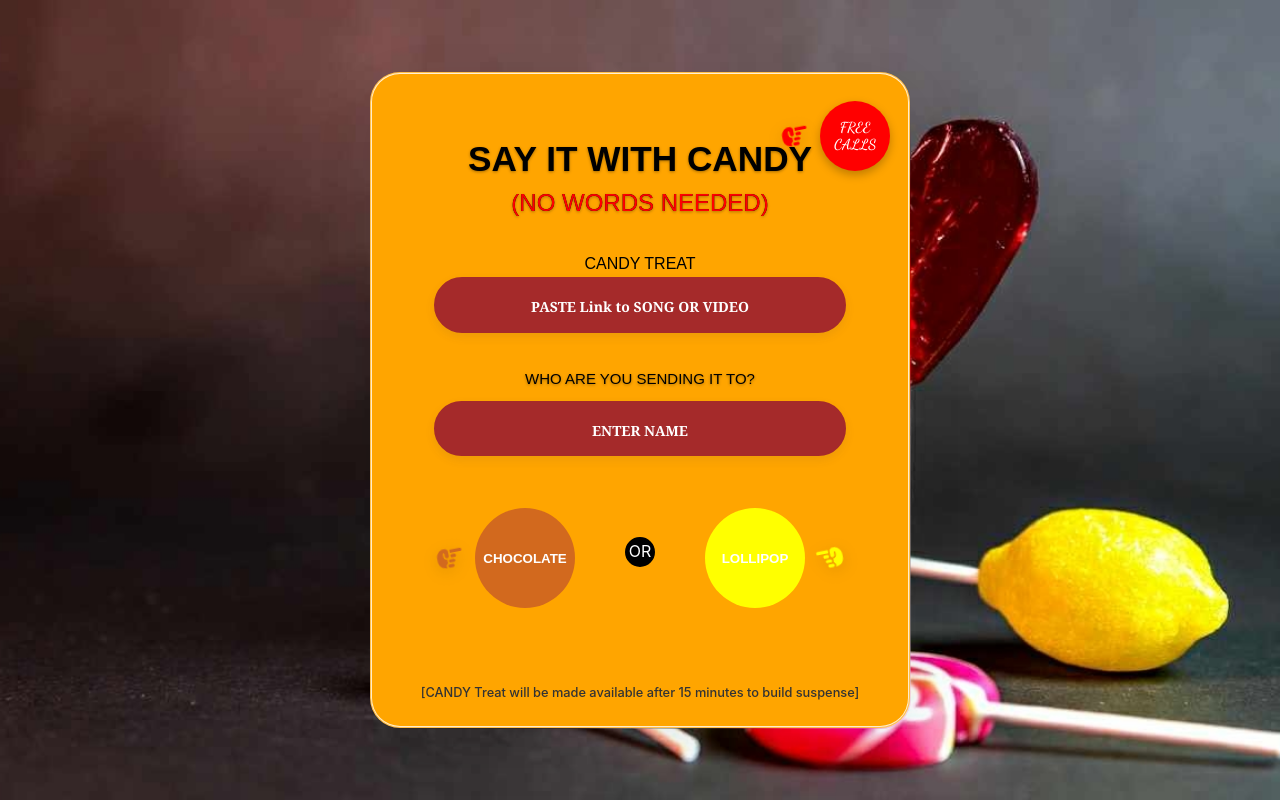
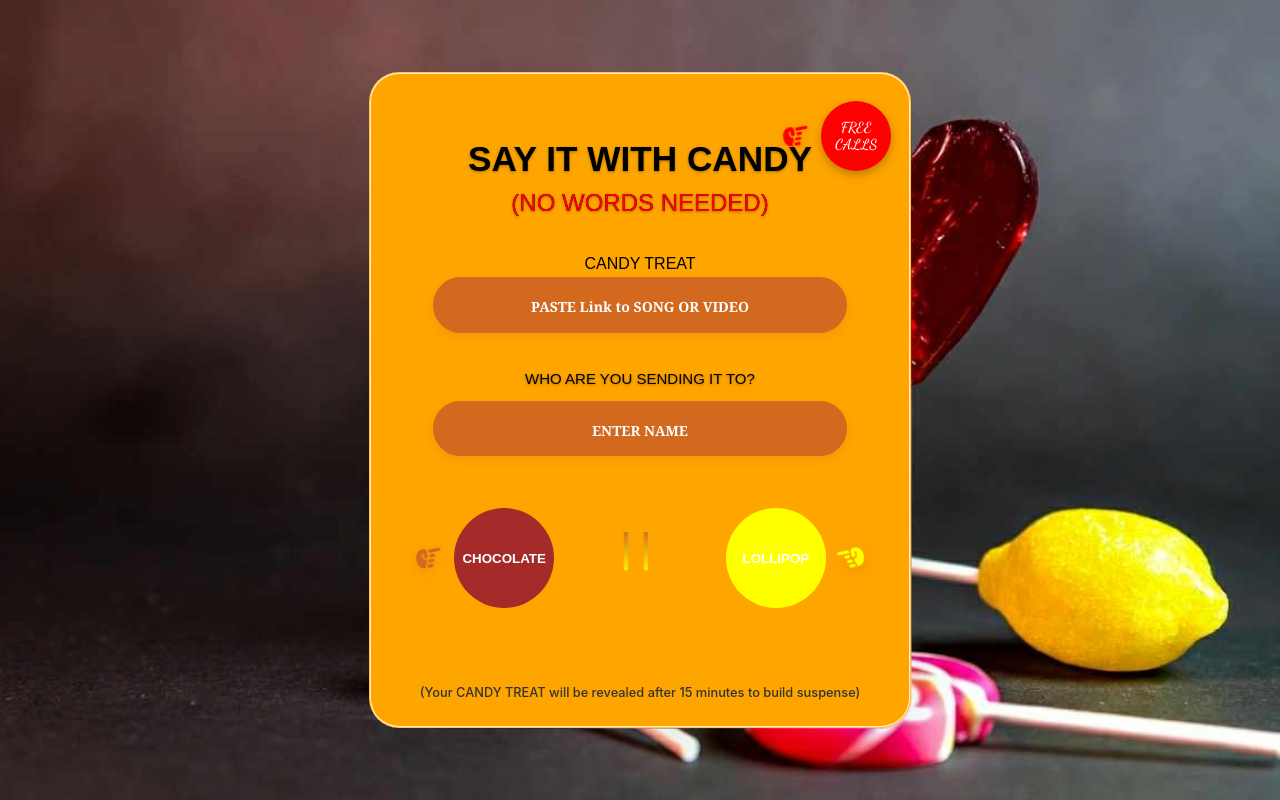
Before and after one commit to Taofeek-Kehinde/Mikibump-s-Calling-Center-Project, a React (Vite) app: page /canyform in a window 1280 px wide. Built offline with nearby package versions, Linux system fonts and the light colour scheme; no server answers; the database is empty.

Commit message:
updating forms!

```diff
--- a/src/pages/candyform.css
+++ b/src/pages/candyform.css
@@ -676,12 +676,29 @@ input #yourContact {
   bottom: 25px;
   font-weight: 600;
   text-align: center;
-  border: 2px solid brown;
+  border: 2px solid chocolate;
   font-family:Cambria, Cochin, Georgia, Times, 'Times New Roman', serif;
   color: #fff;
-  background: brown;
+  background: chocolate;
   box-shadow: 0 4px 10px rgba(75, 72, 72, 0.1);
   transition: all 0.3s ease;
+}
+
+
+.middle-divider {
+  display: flex;
+  align-items: center;
+  justify-content: center;
+  padding: 0 clamp(6px, 2vw, 16px); /* responsive spacing */
+}
+
+.divider-line {
+  font-size: clamp(18px, 4vw, 32px); /* responsive font size */
+  font-weight: 700;
+  letter-spacing: clamp(2px, 1vw, 8px); /* responsive spacing */
+  background: linear-gradient(180deg, chocolate, yellow);
+  -webkit-background-clip: text;
+  -webkit-text-fill-color: transparent;
 }
 
 .recipient-inputs {
@@ -697,10 +714,10 @@ input #yourContact {
  bottom: 55px;
   font-weight: 600;
   text-align: center;
-  border: 2px solid brown;
+  border: 2px solid chocolate;
   font-family:Cambria, Cochin, Georgia, Times, 'Times New Roman', serif;
   color: #fff;
-  background: brown;
+  background: chocolate;
   box-shadow: 0 4px 10px rgba(75, 72, 72, 0.1);
   transition: all 0.3s ease;
 }
--- a/src/pages/canyform.tsx
+++ b/src/pages/canyform.tsx
@@ -169,7 +169,7 @@ const handleCandyClick = async (type: "CHOCOLATE" | "LOLLIPOP") => {
           <p className='question' style={{
             fontFamily: "sans-serif",
             fontWeight: "500",
-      position:"relative",
+            position: "relative",
             bottom: "20px",
             fontSize: "15px",
             textAlign: "center",
@@ -197,7 +197,7 @@ const handleCandyClick = async (type: "CHOCOLATE" | "LOLLIPOP") => {
                 background: formData.relationship === "CHOCOLATE" ? "chocolate" : "yellow",
                 boxShadow: "0 5px 15px rgba(0,0,0,0.3)"
               }}>
-      <img src={qrImage} alt="Candy QR" width="150" height="150" style={{ borderRadius: "50%" }}/>
+                <img src={qrImage} alt="Candy QR" width="150" height="150" style={{ borderRadius: "50%" }} />
               </div>
 
               <div style={{ marginTop: "10px" }}>
@@ -229,27 +229,27 @@ const handleCandyClick = async (type: "CHOCOLATE" | "LOLLIPOP") => {
                 className={`relationship-btns ${formData.relationship === 'CHOCOLATE' ? 'active' : ''}`}
                 whileHover={{ scale: 1.05 }}
                 whileTap={{ scale: 0.95 }}
-                style={{ backgroundColor: "chocolate", position: "relative", left: "10px" }}
+                style={{ backgroundColor: "brown", position: "relative", left: "10px" }}
                 onClick={() => handleCandyClick("CHOCOLATE")}
               >
-  <FontAwesomeIcon icon={faHandPointRight} className="lefthand"  style={{
+                <FontAwesomeIcon icon={faHandPointRight} className="lefthand" style={{
                   marginRight: "150px",
-    color:"chocolate",
-  }}/>
+                  color: "chocolate",
+                }} />
 
                 <span>CHOCOLATE</span>
 
 
               </motion.button>
-              <div className='middle'>
-              <p>OR</p>
+              <div className="middle-divider">
+                <span className="divider-line">||</span>
               </div>
               <motion.button
                 type="button"
                 className={`relationship-btns ${formData.relationship === 'LOLLIPOP' ? 'active' : ''}`}
                 whileHover={{ scale: 1.05 }}
                 whileTap={{ scale: 0.95 }}
-                style={{ backgroundColor: "yellow", position: "relative", right: "10px"}}
+                style={{ backgroundColor: "yellow", position: "relative", right: "10px" }}
                 onClick={() => handleCandyClick("LOLLIPOP")}
               >
                 <FontAwesomeIcon icon={faHandPointLeft} className="lefthand" style={{
@@ -264,7 +264,7 @@ const handleCandyClick = async (type: "CHOCOLATE" | "LOLLIPOP") => {
           </div>
 
 
-          <span className='introduction'>[CANDY Treat will be made available after 15 minutes to build suspense]</span>
+          <span className='introduction'> (Your CANDY TREAT will be revealed after 15 minutes to build suspense)</span>
 
         </form>
       </motion.div>
```
Lines whose indentation alone changed are shown as unchanged.
